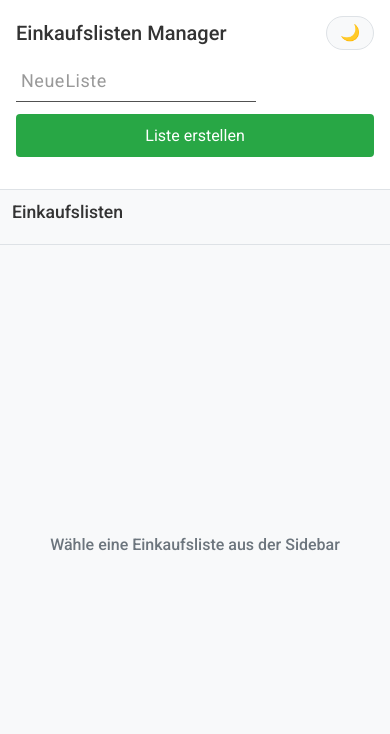
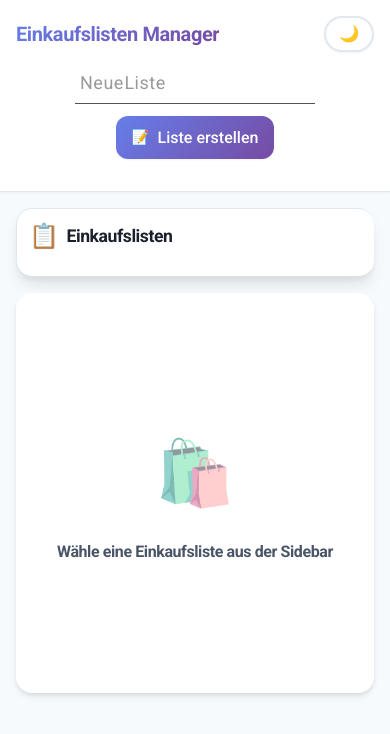
Before and after one commit to Paul-lift/einfkaufsListe-M322, a Next.js app: page / in a window 390 px wide. Shown: the top 734 px of the page. Built offline with nearby package versions, Linux system fonts and the light colour scheme.

Commit message:
Enhance UI components with modern design updates; improve styles for Dark Mode, responsiveness, and overall aesthetics

```diff
--- a/src/app/components/DarkModeToggle.module.css
+++ b/src/app/components/DarkModeToggle.module.css
@@ -2,28 +2,51 @@
   display: flex;
   align-items: center;
   gap: 0.5rem;
-  background: var(--bg-secondary);
-  border: 1px solid var(--border-color);
-  border-radius: 25px;
-  padding: 0.5rem 1rem;
+  background: var(--bg-card);
+  border: 2px solid var(--border-color);
+  border-radius: var(--border-radius-xl);
+  padding: 0.75rem 1rem;
   cursor: pointer;
-  transition: all 0.3s ease;
+  transition: all 0.3s cubic-bezier(0.4, 0, 0.2, 1);
   font-size: 0.9rem;
   color: var(--text-primary);
+  font-weight: 500;
+  box-shadow: var(--shadow-sm);
+  position: relative;
+  overflow: hidden;
+}
+
+.toggle::before {
+  content: '';
+  position: absolute;
+  top: 0;
+  left: 0;
+  right: 0;
+  bottom: 0;
+  background: var(--gradient-primary);
+  opacity: 0;
+  transition: opacity 0.3s ease;
+  z-index: -1;
 }
 
 .toggle:hover {
-  background: var(--bg-hover);
-  transform: scale(1.05);
+  transform: translateY(-2px);
+  box-shadow: var(--shadow-md);
+  border-color: var(--accent-primary);
+  color: white;
+}
+
+.toggle:hover::before {
+  opacity: 1;
 }
 
 .icon {
   font-size: 1.2rem;
-  transition: transform 0.3s ease;
+  transition: all 0.3s ease;
 }
 
 .toggle:hover .icon {
-  transform: rotate(20deg);
+  transform: rotate(360deg) scale(1.1);
 }
 
 .text {
--- a/src/app/components/ListDetail.module.css
+++ b/src/app/components/ListDetail.module.css
@@ -1,101 +1,187 @@
 .container {
   flex: 1;
-  padding: 2rem;
-  background: var(--bg-primary);
+  padding: 0;
+  background: transparent;
+  display: flex;
+  flex-direction: column;
+  gap: 1.5rem;
 }
 
 .noSelection {
   display: flex;
+  flex-direction: column;
   align-items: center;
   justify-content: center;
-  height: 100%;
+  height: 400px;
   color: var(--text-secondary);
+  background: var(--bg-card);
+  border-radius: var(--border-radius-lg);
+  box-shadow: var(--shadow-md);
+  text-align: center;
+  padding: 2rem;
+}
+
+.noSelection::before {
+  content: "🛍️";
+  font-size: 4rem;
+  margin-bottom: 1rem;
+  opacity: 0.5;
 }
 
 .header {
-  margin-bottom: 2rem;
-  border-bottom: 1px solid var(--border-color);
-  padding-bottom: 1rem;
+  background: var(--bg-card);
+  padding: 1.5rem;
+  border-radius: var(--border-radius-lg);
+  box-shadow: var(--shadow-md);
+  border: 1px solid var(--border-color);
 }
 
 .title {
-  margin: 0 0 0.5rem 0;
+  margin: 0 0 1rem 0;
   color: var(--text-primary);
+  font-size: 1.5rem;
+  font-weight: 600;
+  display: flex;
+  align-items: center;
+  gap: 0.5rem;
+}
+
+.title::before {
+  content: "🗂️";
+  font-size: 1.2rem;
 }
 
 .stats {
   display: flex;
   gap: 1rem;
+  flex-wrap: wrap;
 }
 
 .totalItems, .completedItems {
-  font-size: 0.875rem;
-  color: var(--text-secondary);
-  background: var(--bg-secondary);
-  padding: 0.25rem 0.5rem;
-  border-radius: 4px;
+  font-size: 0.8rem;
+  color: var(--text-primary);
+  background: var(--accent-primary);
+  color: white;
+  padding: 0.5rem 1rem;
+  border-radius: var(--border-radius-xl);
+  font-weight: 500;
+  box-shadow: var(--shadow-sm);
+}
+
+.completedItems {
+  background: var(--accent-success);
 }
 
 .addItemForm {
   display: flex;
   justify-content: space-between;
-  gap: 0.5rem;
-  margin-bottom: 2rem;
-  padding: 1rem;
-  background: var(--bg-secondary);
-  border-radius: 8px;
+  gap: 1rem;
+  padding: 1.5rem;
+  background: var(--bg-card);
+  border-radius: var(--border-radius-lg);
+  box-shadow: var(--shadow-md);
+  border: 1px solid var(--border-color);
+}
+
+.quantityAndAdd{
+    display: flex;
+    align-items: center;
+    gap: 1rem;
 }
 
 .input {
   flex: 1;
-  padding: 0.5rem;
-  border: 1px solid var(--border-color);
-  border-radius: 4px;
+  padding: 0.75rem 1rem;
+  border: 2px solid var(--border-color);
+  border-radius: var(--border-radius-md);
   font-size: 1rem;
   background: var(--bg-primary);
   color: var(--text-primary);
+  transition: all 0.2s ease;
+}
+
+.input:focus {
+  outline: none;
+  border-color: var(--accent-primary);
+  box-shadow: 0 0 0 3px rgba(99, 102, 241, 0.1);
 }
 
 .quantityInput {
-  width: 80px;
-  padding: 0.5rem;
-  border: 1px solid var(--border-color);
-  border-radius: 4px;
+  width: 100px;
+  padding: 0.75rem 1rem;
+  border: 2px solid var(--border-color);
+  border-radius: var(--border-radius-md);
   font-size: 1rem;
   background: var(--bg-primary);
   color: var(--text-primary);
+  transition: all 0.2s ease;
+  text-align: center;
+}
+
+.quantityInput:focus {
+  outline: none;
+  border-color: var(--accent-primary);
+  box-shadow: 0 0 0 3px rgba(99, 102, 241, 0.1);
 }
 
 .addButton {
-  background: var(--accent-success);
+  background: var(--gradient-success);
   color: white;
   border: none;
-  border-radius: 4px;
-  padding: 0.5rem 1rem;
+  border-radius: var(--border-radius-md);
+  padding: 0.75rem 1.5rem;
   cursor: pointer;
   font-size: 1rem;
-  transition: background-color 0.2s ease;
+  font-weight: 500;
+  transition: all 0.2s ease;
+  box-shadow: var(--shadow-sm);
+  display: flex;
+  align-items: center;
+  gap: 0.5rem;
+}
+
+.addButton::before {
+  content: "➕";
+  font-size: 0.9rem;
 }
 
 .addButton:hover {
-  background: #218838;
+  transform: translateY(-1px);
+  box-shadow: var(--shadow-md);
 }
 
 .itemList {
-  background: var(--bg-primary);
+  background: var(--bg-card);
+  border-radius: var(--border-radius-lg);
+  box-shadow: var(--shadow-md);
+  border: 1px solid var(--border-color);
+  overflow: hidden;
 }
 
 .emptyMessage {
   text-align: center;
   color: var(--text-secondary);
   font-style: italic;
-  padding: 2rem;
+  padding: 3rem 2rem;
+  display: flex;
+  flex-direction: column;
+  align-items: center;
+  gap: 1rem;
+}
+
+.emptyMessage::before {
+  content: "📝";
+  font-size: 3rem;
+  opacity: 0.3;
 }
 
 .items {
   list-style: none;
-  padding: 0;
+  padding: 1rem;
   margin: 0;
+  display: flex;
+  flex-direction: column;
+  gap: 0.75rem;
 }
 
 /* Mobile Responsive */
--- a/src/app/components/ShoppingListForm.module.css
+++ b/src/app/components/ShoppingListForm.module.css
@@ -1,35 +1,57 @@
 .form {
   display: flex;
-  gap: 0.5rem;
-  margin-bottom: 0;
+  gap: 1rem;
+  align-items: center;
 }
 
 .input {
-  padding: 0.4rem;
-  border-radius: 4px;
-  border: 1px solid var(--border-color);
+  flex: 1;
+  padding: 0.75rem 1rem;
+  border: 2px solid var(--border-color);
+  border-radius: var(--border-radius-md);
   background: var(--bg-primary);
   color: var(--text-primary);
-  transition: border-color 0.2s ease;
+  font-size: 1rem;
+  font-weight: 400;
+  transition: all 0.2s ease;
 }
 
 .input:focus {
   outline: none;
   border-color: var(--accent-primary);
+  box-shadow: 0 0 0 3px rgba(99, 102, 241, 0.1);
+}
+
+.input::placeholder {
+  color: var(--text-muted);
+  font-weight: 400;
 }
 
 .button {
-  background: var(--accent-success);
+  background: var(--gradient-primary);
   color: white;
   border: none;
-  border-radius: 4px;
-  padding: 0.4rem 1rem;
+  border-radius: var(--border-radius-md);
+  padding: 0.75rem 1.5rem;
   cursor: pointer;
-  transition: background-color 0.2s ease;
+  font-size: 1rem;
+  font-weight: 500;
+  transition: all 0.2s ease;
+  box-shadow: var(--shadow-sm);
+  display: flex;
+  align-items: center;
+  gap: 0.5rem;
+  white-space: nowrap;
+}
+
+.button::before {
+  content: "📝";
+  font-size: 0.9rem;
 }
 
 .button:hover {
-  background: #218838;
+  transform: translateY(-1px);
+  box-shadow: var(--shadow-md);
 }
 
 /* Mobile Responsive */
--- a/src/app/components/Sidebar.module.css
+++ b/src/app/components/Sidebar.module.css
@@ -1,61 +1,101 @@
 .sidebar {
-  width: 300px;
-  background: var(--bg-secondary);
-  border-right: 1px solid var(--border-color);
-  padding: 1rem;
-  height: 100vh;
+  width: 320px;
+  background: var(--bg-card);
+  border-radius: var(--border-radius-lg);
+  padding: 1.5rem;
+  height: fit-content;
+  max-height: calc(100vh - 2rem);
   overflow-y: auto;
+  box-shadow: var(--shadow-lg);
+  border: 1px solid var(--border-color);
 }
 
 .title {
-  margin: 0 0 1rem 0;
+  margin: 0 0 1.5rem 0;
   color: var(--text-primary);
-  font-size: 1.2rem;
+  font-size: 1.25rem;
+  font-weight: 600;
+  display: flex;
+  align-items: center;
+  gap: 0.5rem;
+}
+
+.title::before {
+  content: "📋";
+  font-size: 1.5rem;
 }
 
 .listContainer {
   display: flex;
   flex-direction: column;
-  gap: 0.5rem;
+  gap: 0.75rem;
 }
 
 .listItem {
   display: flex;
   align-items: center;
   justify-content: space-between;
-  padding: 0.75rem;
+  padding: 1rem;
   background: var(--bg-primary);
-  border-radius: 6px;
-  border: 1px solid var(--border-light);
+  border-radius: var(--border-radius-md);
+  border: 2px solid transparent;
   cursor: pointer;
-  transition: all 0.2s ease;
+  transition: all 0.3s cubic-bezier(0.4, 0, 0.2, 1);
+  position: relative;
+  overflow: hidden;
+}
+
+.listItem::before {
+  content: '';
+  position: absolute;
+  top: 0;
+  left: 0;
+  right: 0;
+  bottom: 0;
+  background: var(--gradient-primary);
+  opacity: 0;
+  transition: opacity 0.3s ease;
+  z-index: -1;
 }
 
 .listItem:hover {
-  background: var(--bg-hover);
-  border-color: var(--border-color);
+  transform: translateY(-2px);
+  box-shadow: var(--shadow-md);
+  border-color: var(--accent-primary-light);
 }
 
 .listItem.active {
-  background: var(--accent-primary);
+  border-color: var(--accent-primary);
   color: white;
-  border-color: var(--accent-primary);
+  box-shadow: var(--shadow-lg);
+}
+
+.listItem.active::before {
+  opacity: 1;
 }
 
 .listName {
   font-weight: 500;
   flex-grow: 1;
   color: inherit;
+  font-size: 0.95rem;
 }
 
 .itemCount {
-  font-size: 0.875rem;
+  font-size: 0.8rem;
   color: var(--text-secondary);
+  background: var(--bg-tertiary);
+  padding: 0.25rem 0.5rem;
+  border-radius: var(--border-radius-sm);
+  font-weight: 500;
   margin-left: 0.5rem;
+  min-width: 1.5rem;
+  text-align: center;
 }
 
 .active .itemCount {
-  color: rgba(255, 255, 255, 0.8);
+  color: white;
+  background: rgba(255, 255, 255, 0.2);
 }
 
 .deleteBtn {
@@ -63,19 +103,22 @@
   color: white;
   border: none;
   border-radius: 50%;
-  width: 20px;
-  height: 20px;
+  width: 24px;
+  height: 24px;
   display: flex;
   align-items: center;
   justify-content: center;
   cursor: pointer;
-  font-size: 14px;
+  font-size: 12px;
   margin-left: 0.5rem;
-  transition: background-color 0.2s ease;
+  transition: all 0.2s ease;
+  opacity: 0.7;
 }
 
 .deleteBtn:hover {
-  background: #c82333;
+  background: var(--accent-danger-light);
+  transform: scale(1.1);
+  opacity: 1;
 }
 
 /* Mobile Responsive */
--- a/src/app/globals.css
+++ b/src/app/globals.css
@@ -1,40 +1,62 @@
-/* CSS Variables für Light/Dark Mode */
+/* CSS Variables für Light/Dark Mode - Modern Design */
 :root {
-  /* Light Mode Colors */
+  /* Light Mode Colors - Modern Palette */
   --bg-primary: #ffffff;
-  --bg-secondary: #f8f9fa;
-  --bg-tertiary: #e9ecef;
-  --bg-hover: #e9ecef;
-  --text-primary: #333333;
-  --text-secondary: #6c757d;
-  --text-muted: #adb5bd;
-  --border-color: #dee2e6;
-  --border-light: #e9ecef;
-  --shadow-light: rgba(0, 0, 0, 0.05);
-  --shadow-medium: rgba(0, 0, 0, 0.1);
-  --accent-primary: #007bff;
-  --accent-success: #28a745;
-  --accent-danger: #dc3545;
-  --accent-warning: #ffc107;
+  --bg-secondary: #f7fafc;
+  --bg-tertiary: #edf2f7;
+  --bg-hover: rgba(99, 102, 241, 0.05);
+  --bg-card: #ffffff;
+  --text-primary: #1a202c;
+  --text-secondary: #4a5568;
+  --text-muted: #718096;
+  --border-color: #e2e8f0;
+  --border-light: #f1f5f9;
+  --shadow-sm: 0 1px 2px 0 rgba(0, 0, 0, 0.05);
+  --shadow-md: 0 4px 6px -1px rgba(0, 0, 0, 0.1), 0 2px 4px -1px rgba(0, 0, 0, 0.06);
+  --shadow-lg: 0 10px 15px -3px rgba(0, 0, 0, 0.1), 0 4px 6px -2px rgba(0, 0, 0, 0.05);
+  --shadow-xl: 0 20px 25px -5px rgba(0, 0, 0, 0.1), 0 10px 10px -5px rgba(0, 0, 0, 0.04);
+  --accent-primary: #6366f1;
+  --accent-primary-light: #a5b4fc;
+  --accent-success: #10b981;
+  --accent-success-light: #6ee7b7;
+  --accent-danger: #ef4444;
+  --accent-danger-light: #fca5a5;
+  --accent-warning: #f59e0b;
+  --gradient-primary: linear-gradient(135deg, #667eea 0%, #764ba2 100%);
+  --gradient-success: linear-gradient(135deg, #10b981 0%, #059669 100%);
+  --gradient-danger: linear-gradient(135deg, #ef4444 0%, #dc2626 100%);
+  --border-radius-sm: 8px;
+  --border-radius-md: 12px;
+  --border-radius-lg: 16px;
+  --border-radius-xl: 20px;
 }
 
 [data-theme="dark"] {
-  /* Dark Mode Colors */
-  --bg-primary: #1a1a1a;
-  --bg-secondary: #2d3748;
-  --bg-tertiary: #4a5568;
-  --bg-hover: #374151;
-  --text-primary: #f7fafc;
-  --text-secondary: #cbd5e0;
-  --text-muted: #a0aec0;
-  --border-color: #4a5568;
-  --border-light: #374151;
-  --shadow-light: rgba(0, 0, 0, 0.2);
-  --shadow-medium: rgba(0, 0, 0, 0.3);
-  --accent-primary: #4299e1;
-  --accent-success: #48bb78;
-  --accent-danger: #f56565;
-  --accent-warning: #ed8936;
+  /* Dark Mode Colors - Modern Palette */
+  --bg-primary: #0f172a;
+  --bg-secondary: #1e293b;
+  --bg-tertiary: #334155;
+  --bg-hover: rgba(99, 102, 241, 0.1);
+  --bg-card: #1e293b;
+  --text-primary: #f8fafc;
+  --text-secondary: #cbd5e1;
+  --text-muted: #94a3b8;
+  --border-color: #334155;
+  --border-light: #475569;
+  --shadow-sm: 0 1px 2px 0 rgba(0, 0, 0, 0.3);
+  --shadow-md: 0 4px 6px -1px rgba(0, 0, 0, 0.4), 0 2px 4px -1px rgba(0, 0, 0, 0.3);
+  --shadow-lg: 0 10px 15px -3px rgba(0, 0, 0, 0.4), 0 4px 6px -2px rgba(0, 0, 0, 0.3);
+  --shadow-xl: 0 20px 25px -5px rgba(0, 0, 0, 0.4), 0 10px 10px -5px rgba(0, 0, 0, 0.3);
+  --accent-primary: #818cf8;
+  --accent-primary-light: #a5b4fc;
+  --accent-success: #34d399;
+  --accent-success-light: #6ee7b7;
+  --accent-danger: #f87171;
+  --accent-danger-light: #fca5a5;
+  --accent-warning: #fbbf24;
+  --gradient-primary: linear-gradient(135deg, #818cf8 0%, #6366f1 100%);
+  --gradient-success: linear-gradient(135deg, #34d399 0%, #10b981 100%);
+  --gradient-danger: linear-gradient(135deg, #f87171 0%, #ef4444 100%);
 }
 
 * {
@@ -47,21 +69,57 @@ body {
   font-family: var(--font-roboto), -apple-system, BlinkMacSystemFont, 'Segoe UI', 'Helvetica Neue', Arial, sans-serif;
   background: var(--bg-secondary);
   color: var(--text-primary);
-  transition: background-color 0.3s ease, color 0.3s ease;
+  transition: all 0.3s cubic-bezier(0.4, 0, 0.2, 1);
   font-weight: 400;
   line-height: 1.6;
+  font-size: 16px;
+  -webkit-font-smoothing: antialiased;
+  -moz-osx-font-smoothing: grayscale;
 }
 
 h1, h2, h3, h4, h5, h6 {
   font-family: var(--font-roboto), sans-serif;
-  font-weight: 500;
-  line-height: 1.2;
+  font-weight: 600;
+  line-height: 1.3;
+  letter-spacing: -0.025em;
+}
+
+h1 {
+  font-size: 2rem;
+  font-weight: 700;
+}
+
+h2 {
+  font-size: 1.5rem;
 }
 
 button {
   font-family: var(--font-roboto), sans-serif;
+  font-weight: 500;
+  cursor: pointer;
+  transition: all 0.2s cubic-bezier(0.4, 0, 0.2, 1);
 }
 
 input, textarea {
   font-family: var(--font-roboto), sans-serif;
+  transition: all 0.2s cubic-bezier(0.4, 0, 0.2, 1);
 }
+
+/* Scrollbar Styling */
+::-webkit-scrollbar {
+  width: 8px;
+}
+
+::-webkit-scrollbar-track {
+  background: var(--bg-tertiary);
+  border-radius: 4px;
+}
+
+::-webkit-scrollbar-thumb {
+  background: var(--border-color);
+  border-radius: 4px;
+}
+
+::-webkit-scrollbar-thumb:hover {
+  background: var(--text-muted);
+}
--- a/src/app/page.module.css
+++ b/src/app/page.module.css
@@ -1,33 +1,44 @@
 .container {
-  height: 100vh;
+  min-height: 100vh;
   display: flex;
   flex-direction: column;
   background: var(--bg-secondary);
 }
 
 .header {
-  background: var(--bg-primary);
+  background: var(--bg-card);
+  backdrop-filter: blur(10px);
   border-bottom: 1px solid var(--border-color);
-  padding: 1rem 2rem;
-  box-shadow: 0 2px 4px var(--shadow-light);
+  padding: 1.5rem 2rem;
+  box-shadow: var(--shadow-sm);
+  position: sticky;
+  top: 0;
+  z-index: 100;
 }
 
 .headerTop {
   display: flex;
   justify-content: space-between;
   align-items: center;
-  margin-bottom: 1rem;
+  margin-bottom: 1.5rem;
 }
 
 .title {
   margin: 0;
-  color: var(--text-primary);
-  font-size: 1.5rem;
+  background: var(--gradient-primary);
+  background-clip: text;
+  -webkit-background-clip: text;
+  -webkit-text-fill-color: transparent;
+  font-size: 2rem;
+  font-weight: 700;
+  letter-spacing: -0.02em;
 }
 
 .content {
   display: flex;
   flex: 1;
+  gap: 1rem;
+  padding: 1rem;
   overflow: hidden;
 }
 
```
Also changed, not shown: src/app/components/ShoppingListItem.module.css (+101 -38 lines).
